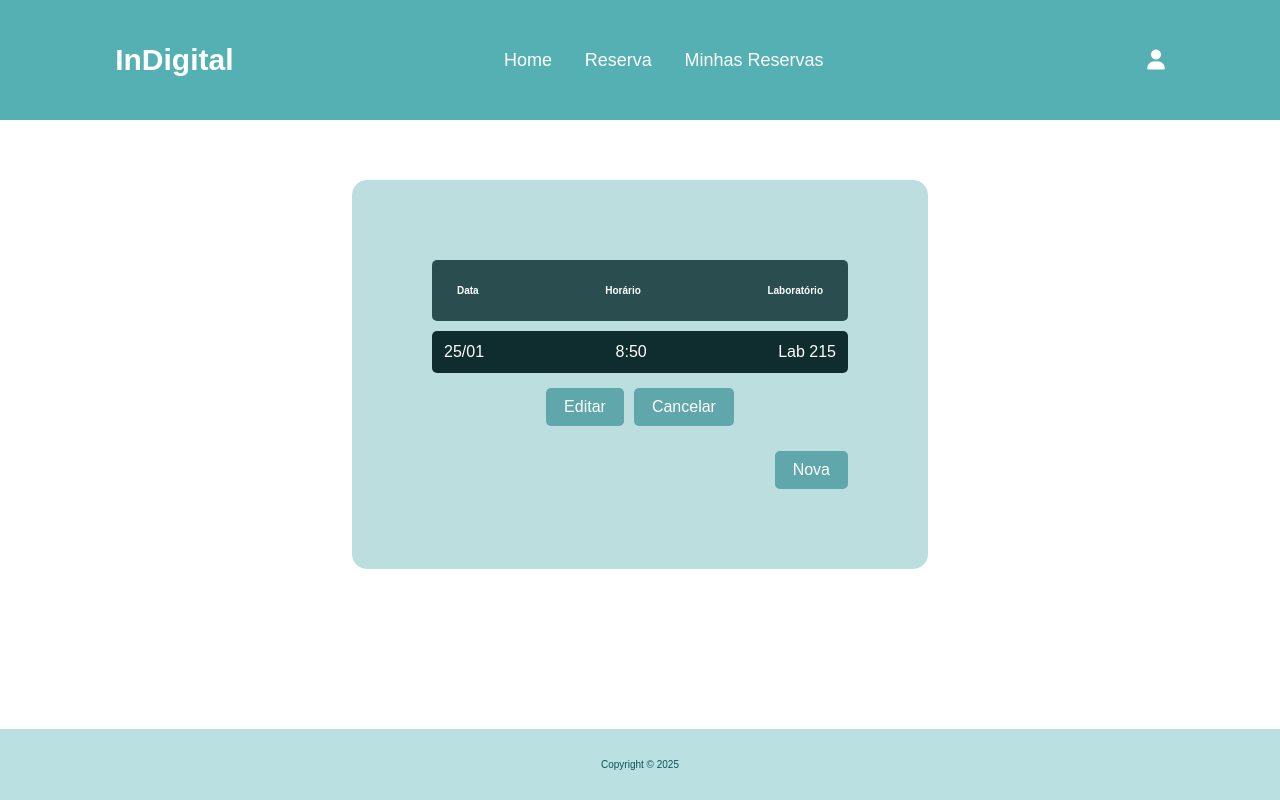
After one commit to Adaylla/InDigital, a Django app: page /minhasreservas in a window 1280 px wide. The commit adds this page. Run offline with Django 5.2, Linux system fonts and the light colour scheme.

Commit message:
Pagina: Minhas Reservas

```diff
--- a/indigital/static/css/styles.css
+++ b/indigital/static/css/styles.css
@@ -672,3 +672,54 @@ font-size: 0.9rem;
 .cancel-button:hover {
 background-color: #55B0B4;
 }
+
+.container-mreservas {
+    background-color: #bcdedf;
+    width: 45%;
+    margin: 60px auto;
+    padding: 80px;
+    border-radius: 15px;
+}
+.table-header {
+    display: flex;
+    justify-content: space-between;
+    padding: 25px;
+    font-weight: bold;
+    color: white;
+    background-color: #2a4d4f;
+    border-radius: 5px;
+}
+.table-row {
+    display: flex;
+    justify-content: space-between;
+    padding: 12px;
+    background-color: #0f2d2e;
+    color: white;
+    border-radius: 5px;
+    margin-top: 10px;
+    font-size: 16px;
+}
+.buttons {
+    margin-top: 15px;
+    display: flex;
+    gap: 10px;
+    justify-content: center;
+}
+button {
+    background-color: #5fa7aa;
+    border: none;
+    padding: 10px 18px;
+    border-radius: 5px;
+    color: white;
+    font-size: 16px;
+    cursor: pointer;
+    transition: 0.3s;
+}
+button:hover {
+    background-color: #4a8c8f;
+}
+.new-button {
+    display: flex;
+    justify-content: flex-end;
+    margin-top: 25px;
+}
--- a/indigital/templates/base.html
+++ b/indigital/templates/base.html
@@ -22,6 +22,7 @@
     <nav class="navbar">
         <a href="{% url 'index' %}">Home</a>
         <a href="{% url 'reserva' %}">Reserva</a>
+        <a href="{% url 'minhasreservas' %}">Minhas Reservas</a>
     </nav>
     <div class="icon">
         <a href="{% url 'perfil' %}" class="fas fa-user"></a>
--- /dev/null
+++ b/indigital/templates/minhasreservas.html
@@ -0,0 +1,24 @@
+{% extends "base.html" %}
+{% load static %}
+
+{% block content %}
+    <div class="container-mreservas">
+        <div class="table-header">
+            <span>Data</span>
+            <span>Horário</span>
+            <span>Laboratório</span>
+        </div>
+        <div class="table-row">
+            <span>25/01</span>
+            <span>8:50</span>
+            <span>Lab 215</span>
+        </div>
+        <div class="buttons">
+            <button>Editar</button>
+            <button>Cancelar</button>
+        </div>
+        <div class="new-button">
+            <button>Nova</button>
+        </div>
+    </div>
+{% endblock content %}
--- a/indigital/urls.py
+++ b/indigital/urls.py
@@ -9,4 +9,5 @@ urlpatterns = [
     path('cadastro', views.cadastro, name='cadastro'),
     path('perfil', views.perfil, name='perfil'),
     path('confirmacaodasenha', views.confirmacaodasenha, name='confirmacaodasenha'),
+    path('minhasreservas', views.minhasreservas, name='minhasreservas'),
 ]
--- a/indigital/views.py
+++ b/indigital/views.py
@@ -20,3 +20,6 @@ def perfil(request):
 
 def confirmacaodasenha(request):
     return render(request, "confirmacaodasenha.html")
+
+def minhasreservas(request):
+    return render(request, "minhasreservas.html")
```
Also changed, not shown: indigital/templates/editarperfil.html (added, +36 -0 lines), indigital/templates/perfil.html (+0 -11 lines).
